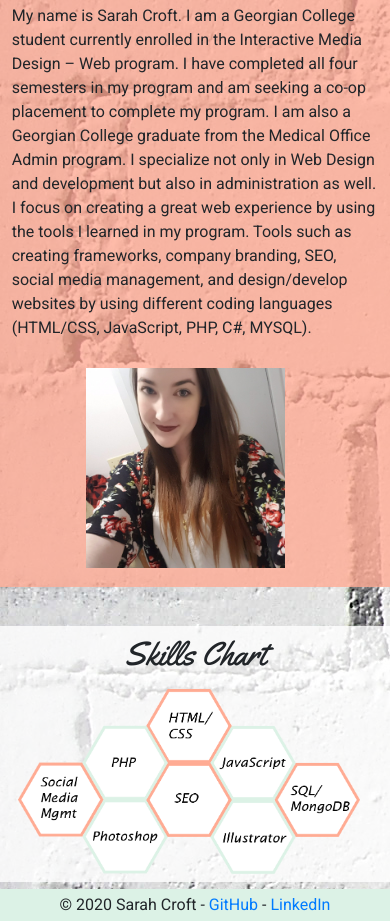
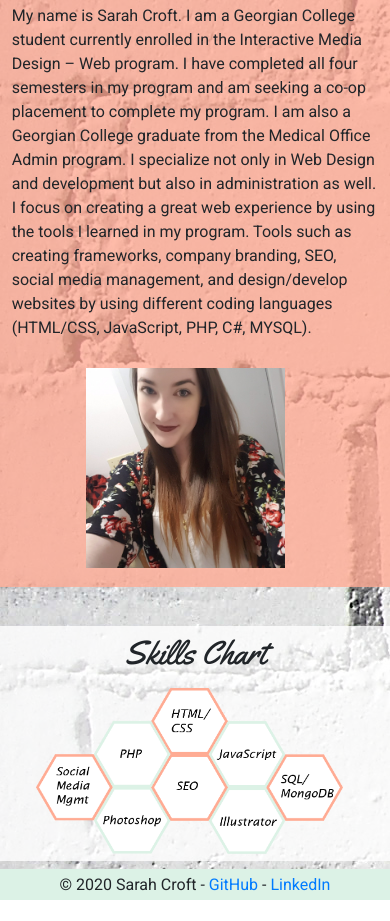
Before and after one commit to misspeach94/portfolio, a plain HTML site: page about.html in a window 390 px wide. Shown: the part 176-1097 px from the top of the page. After the commit the page ends 1076 px from the top, so only its background shows below. Drawn offline with nearby package versions, Linux system fonts and the light colour scheme; a script that the page names is missing.

Commit message:
Add files via upload

```diff
--- a/css/styles.css
+++ b/css/styles.css
@@ -437,8 +437,8 @@ section:nth-of-type(2) img {
 
   section:nth-of-type(2) img {
     grid-area: img;
-    padding: 2% 0 2% 2%;
-    height: 200px;
+    padding: 2%;
+    height: 180px;
   }
 
   .about-footer {
```
